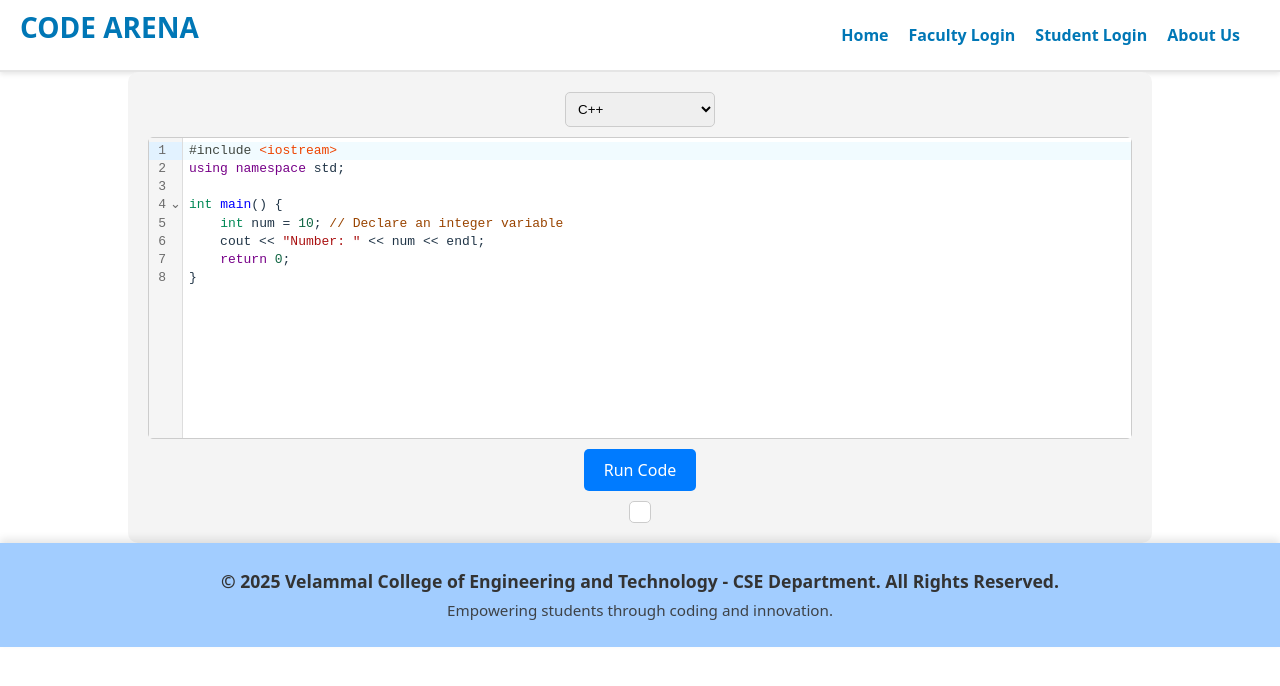
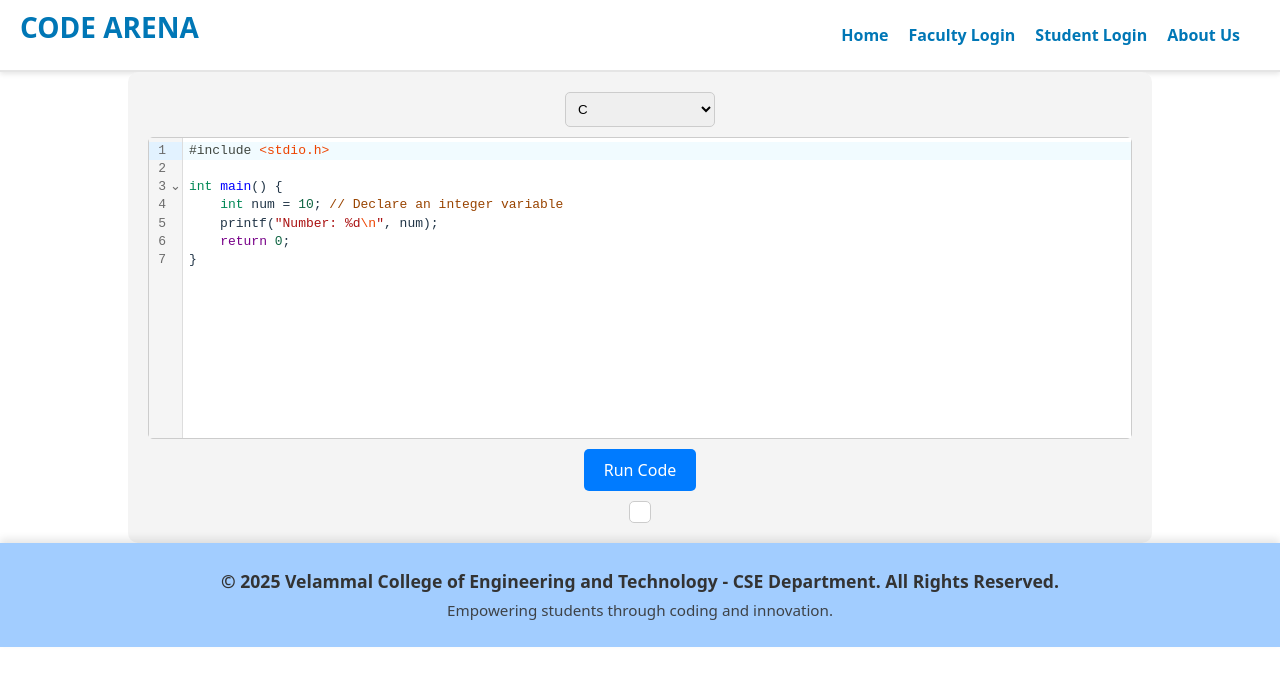
Before and after one commit to VitheshThiraviyam/Code-arena, a React (Vite) app in the folder frontend/: page /codeeditor in a window 1280 px wide. Shown: the top 686 px of the page. Built offline with nearby package versions, Linux system fonts and the light colour scheme.

Commit message:
Update Codeeditor.jsx

```diff
--- a/frontend/src/assets/Codeeditor.jsx
+++ b/frontend/src/assets/Codeeditor.jsx
@@ -6,13 +6,14 @@ import { python } from "@codemirror/lang-python";
 import "./Codeeditor.css";
 
 const defaultFiles = {
+    c: `#include <stdio.h>\n\nint main() {\n    int num = 10; // Declare an integer variable\n    printf("Number: %d\\n", num);\n    return 0;\n}`,
     cpp: `#include <iostream>\nusing namespace std;\n\nint main() {\n    int num = 10; // Declare an integer variable\n    cout << "Number: " << num << endl;\n    return 0;\n}`,
     java: `public class Main {\n    public static void main(String[] args) {\n        int num = 10; // Declare an integer variable\n        System.out.println("Number: " + num);\n    }\n}`,
     python3: `# Declare a variable\nnum = 10\nprint("Number:", num)`
 };
 
 const Codeeditor = () => {
-    const [language, setLanguage] = useState("cpp");
+    const [language, setLanguage] = useState("c");
     const [code, setCode] = useState(defaultFiles[language]);
     const [output, setOutput] = useState("");
     const [error, setError] = useState("");
@@ -48,6 +49,7 @@ const Codeeditor = () => {
     return (
         <div className="editor-container">
             <select onChange={handleLanguageChange} className="language-select" value={language}>
+                <option value="c">C</option>
                 <option value="cpp">C++</option>
                 <option value="java">Java</option>
                 <option value="python3">Python</option>
@@ -55,7 +57,7 @@ const Codeeditor = () => {
             <CodeMirror
                 value={code}
                 height="300px"
-                extensions={[language === "cpp" ? cpp() : language === "java" ? java() : python()]}
+                extensions={[cpp(), java(), python()].find(ext => language !== "java" || ext === java())}
                 onChange={(value) => setCode(value)}
                 className="code-editor"
             />
```
